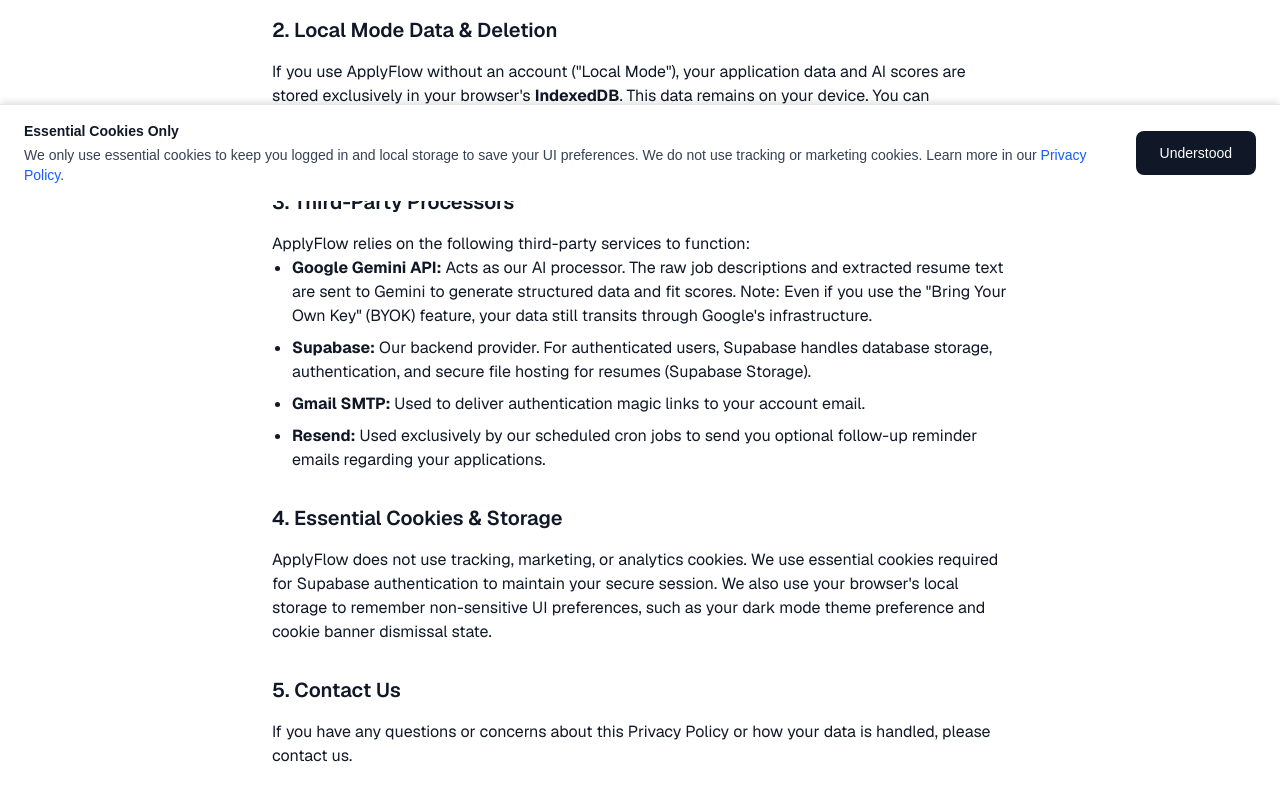
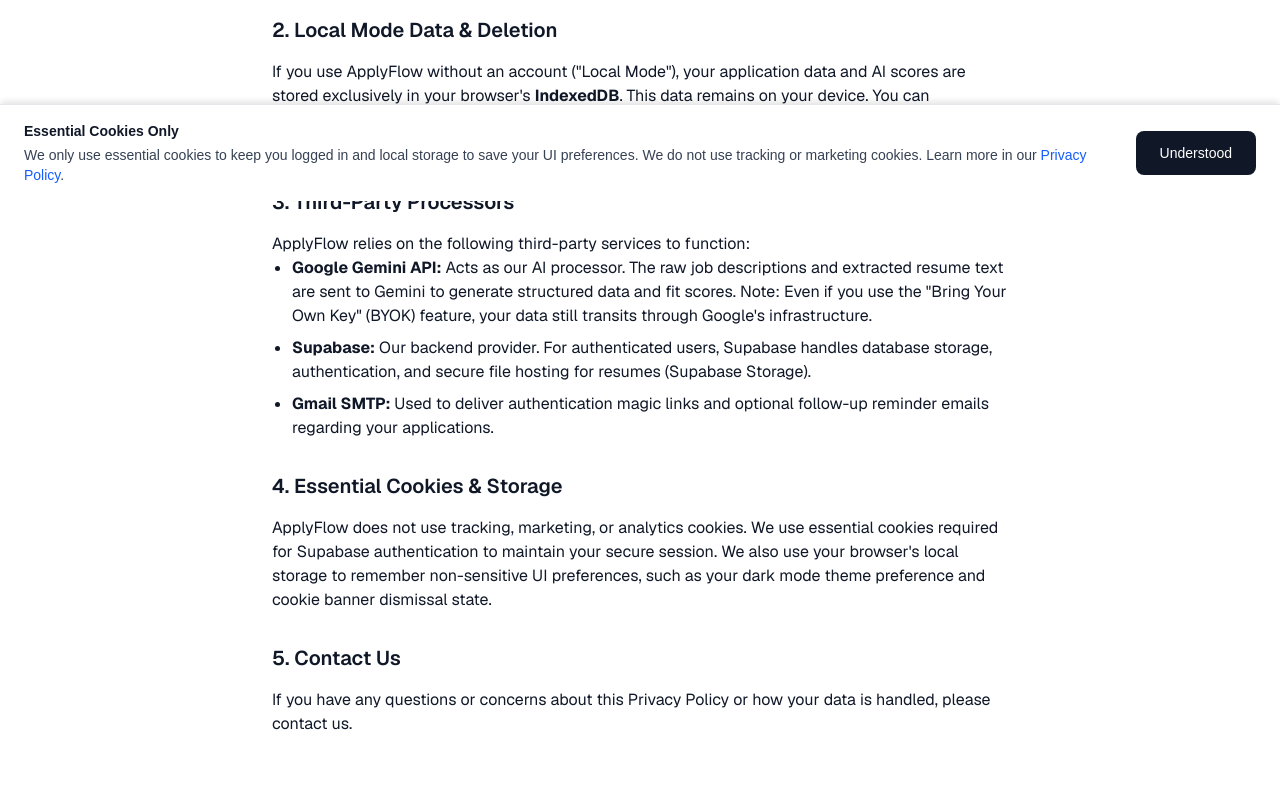
Before and after one commit to mematello/ApplyFlow, a Next.js app: page /privacy in a window 1280 px wide. Shown: the part 599-1399 px from the top of the page. Built offline with nearby package versions, Linux system fonts and the light colour scheme.

Commit message:
fix: remove stale Resend references in auth error copy and privacy policy

```diff
--- a/app/(auth)/login/page.tsx
+++ b/app/(auth)/login/page.tsx
@@ -56,7 +56,7 @@
 
       let errMsg = error.message;
       if (!errMsg || (typeof errMsg === 'string' && errMsg === '{}') || typeof errMsg === 'object') {
-        errMsg = "Error sending confirmation email. If using Resend sandbox, ensure this email is verified.";
+        errMsg = "Something went wrong sending the confirmation email. Please try again in a moment.";
       }
 
       if (typeof errMsg === 'string' && errMsg.toLowerCase().includes("signups not allowed")) {
--- a/app/(auth)/signup/page.tsx
+++ b/app/(auth)/signup/page.tsx
@@ -49,7 +49,7 @@
 
       let errMsg = error.message;
       if (!errMsg || (typeof errMsg === 'string' && errMsg === '{}') || typeof errMsg === 'object') {
-        errMsg = "Error sending confirmation email. If using Resend sandbox, ensure this email is verified.";
+        errMsg = "Something went wrong sending the confirmation email. Please try again in a moment.";
       }
 
       setMessage(`Error: ${errMsg}`);
--- a/app/(legal)/privacy/page.tsx
+++ b/app/(legal)/privacy/page.tsx
@@ -41,8 +41,7 @@
         <ul className="list-disc pl-5 space-y-2">
           <li><strong>Google Gemini API:</strong> Acts as our AI processor. The raw job descriptions and extracted resume text are sent to Gemini to generate structured data and fit scores. Note: Even if you use the &quot;Bring Your Own Key&quot; (BYOK) feature, your data still transits through Google&apos;s infrastructure.</li>
           <li><strong>Supabase:</strong> Our backend provider. For authenticated users, Supabase handles database storage, authentication, and secure file hosting for resumes (Supabase Storage).</li>
-          <li><strong>Gmail SMTP:</strong> Used to deliver authentication magic links to your account email.</li>
-          <li><strong>Resend:</strong> Used exclusively by our scheduled cron jobs to send you optional follow-up reminder emails regarding your applications.</li>
+          <li><strong>Gmail SMTP:</strong> Used to deliver authentication magic links and optional follow-up reminder emails regarding your applications.</li>
         </ul>
       </section>
 
```
